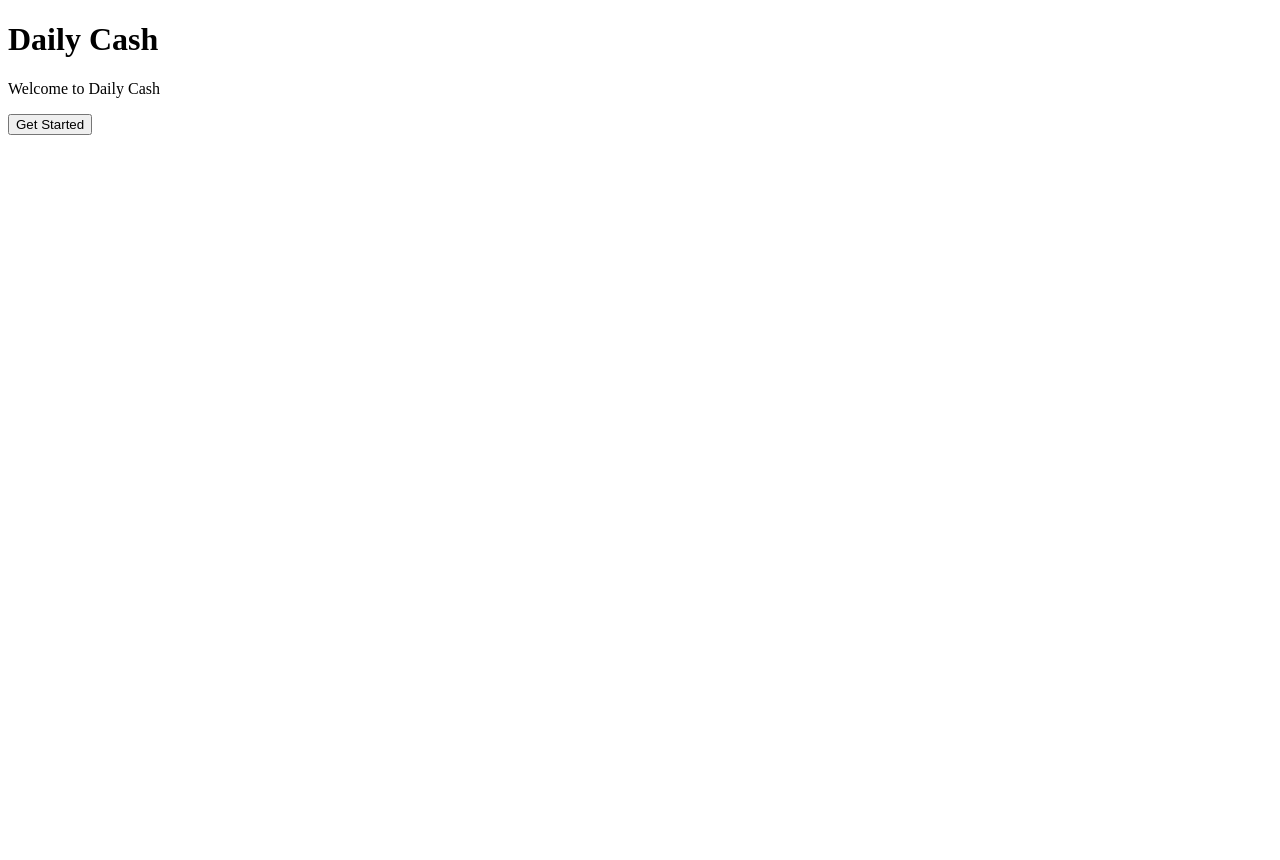
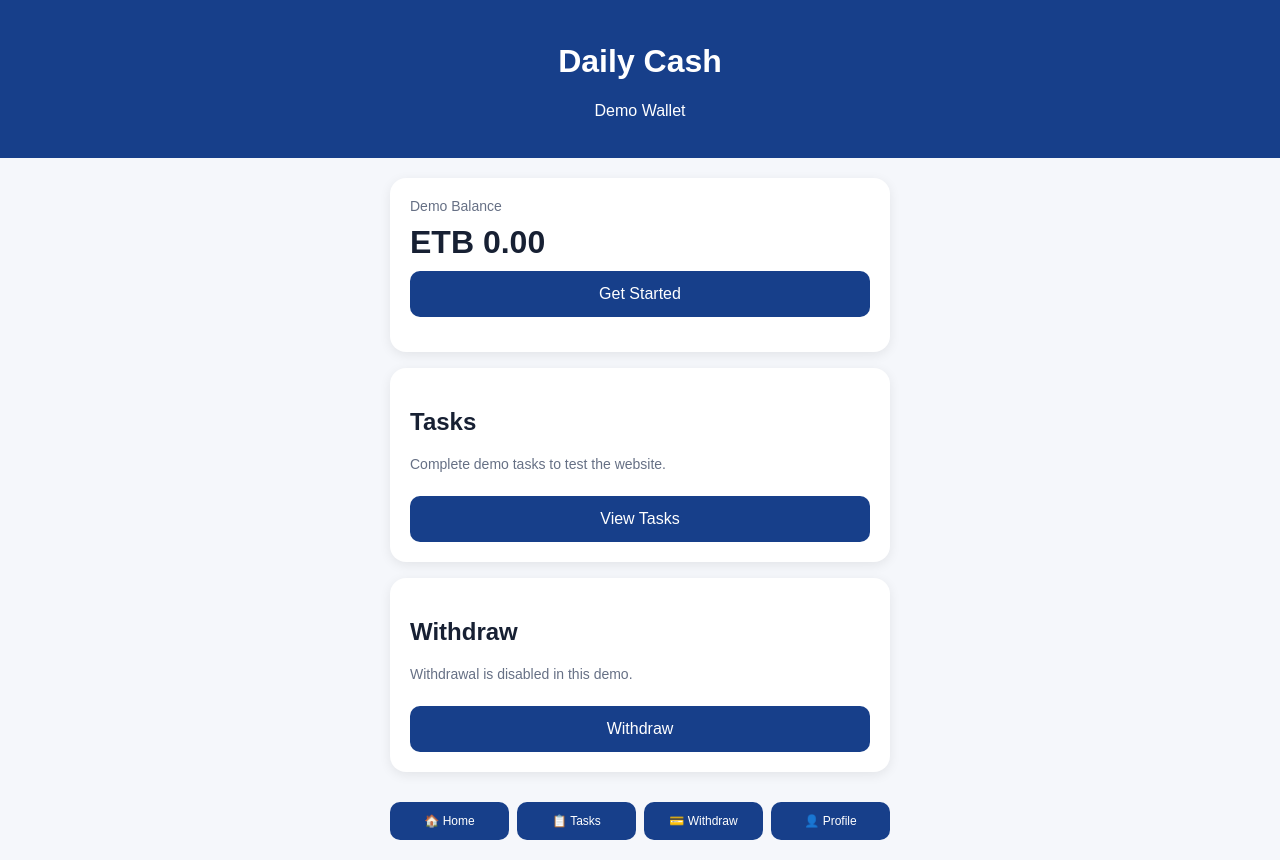
Before and after one commit to kenoch278-cmd/Daily-cash, a plain HTML site: page index.html in a window 1280 px wide. Before the commit the page ends 800 px from the top, so only its background shows below. Drawn offline with Linux system fonts and the light colour scheme.

Commit message:
Update index.html

```diff
--- a/index.html
+++ b/index.html
@@ -3,21 +3,143 @@
 <head>
 <meta charset="UTF-8">
 <meta name="viewport" content="width=device-width, initial-scale=1.0">
-  <title>Daily Cash</title>
+<title>Daily Cash Demo</title>
+
+<style>
+body{
+  margin:0;
+  font-family:Arial,sans-serif;
+  background:#f5f7fb;
+  color:#172033;
+}
+
+header{
+  background:#173f8a;
+  color:white;
+  padding:22px;
+  text-align:center;
+}
+
+.container{
+  padding:20px;
+  max-width:500px;
+  margin:auto;
+}
+
+.card{
+  background:white;
+  border-radius:16px;
+  padding:20px;
+  margin-bottom:16px;
+  box-shadow:0 3px 12px rgba(0,0,0,.08);
+}
+
+.balance{
+  font-size:32px;
+  font-weight:bold;
+  margin-top:10px;
+}
+
+button{
+  width:100%;
+  padding:14px;
+  border:0;
+  border-radius:10px;
+  background:#173f8a;
+  color:white;
+  font-size:16px;
+  margin-top:10px;
+}
+
+button:active{
+  transform:scale(.98);
+}
+
+.nav{
+  display:grid;
+  grid-template-columns:repeat(4,1fr);
+  gap:8px;
+  margin-top:20px;
+}
+
+.nav button{
+  font-size:12px;
+  padding:12px 4px;
+}
+
+.small{
+  color:#667085;
+  font-size:14px;
+}
+
+#message{
+  margin-top:15px;
+  font-weight:bold;
+  text-align:center;
+}
+</style>
 </head>
+
 <body>
 
+<header>
   <h1>Daily Cash</h1>
-  <p>Welcome to Daily Cash</p>
+  <p>Demo Wallet</p>
+</header>
 
+<div class="container">
+
+  <div class="card">
+    <div class="small">Demo Balance</div>
+    <div class="balance">ETB 0.00</div>
     <button onclick="showMessage()">Get Started</button>
+    <div id="message"></div>
+  </div>
 
-  <p id="message"></p>
+  <div class="card">
+    <h2>Tasks</h2>
+    <p class="small">Complete demo tasks to test the website.</p>
+    <button onclick="taskMessage()">View Tasks</button>
+  </div>
+
+  <div class="card">
+    <h2>Withdraw</h2>
+    <p class="small">Withdrawal is disabled in this demo.</p>
+    <button onclick="withdrawMessage()">Withdraw</button>
+  </div>
+
+  <div class="nav">
+    <button onclick="home()">🏠 Home</button>
+    <button onclick="taskMessage()">📋 Tasks</button>
+    <button onclick="withdrawMessage()">💳 Withdraw</button>
+    <button onclick="profile()">👤 Profile</button>
+  </div>
+
+</div>
 
 <script>
-    function showMessage() {
+function showMessage(){
   document.getElementById("message").innerText =
-        "Welcome! Your Daily Cash page is working.";
+  "Welcome! Your Daily Cash demo is working.";
+}
+
+function taskMessage(){
+  document.getElementById("message").innerText =
+  "Demo tasks will appear here.";
+}
+
+function withdrawMessage(){
+  document.getElementById("message").innerText =
+  "Withdrawal is disabled in this demo.";
+}
+
+function home(){
+  window.scrollTo(0,0);
+}
+
+function profile(){
+  document.getElementById("message").innerText =
+  "Demo profile.";
 }
 </script>
 
```
Lines whose indentation alone changed are shown as unchanged.
